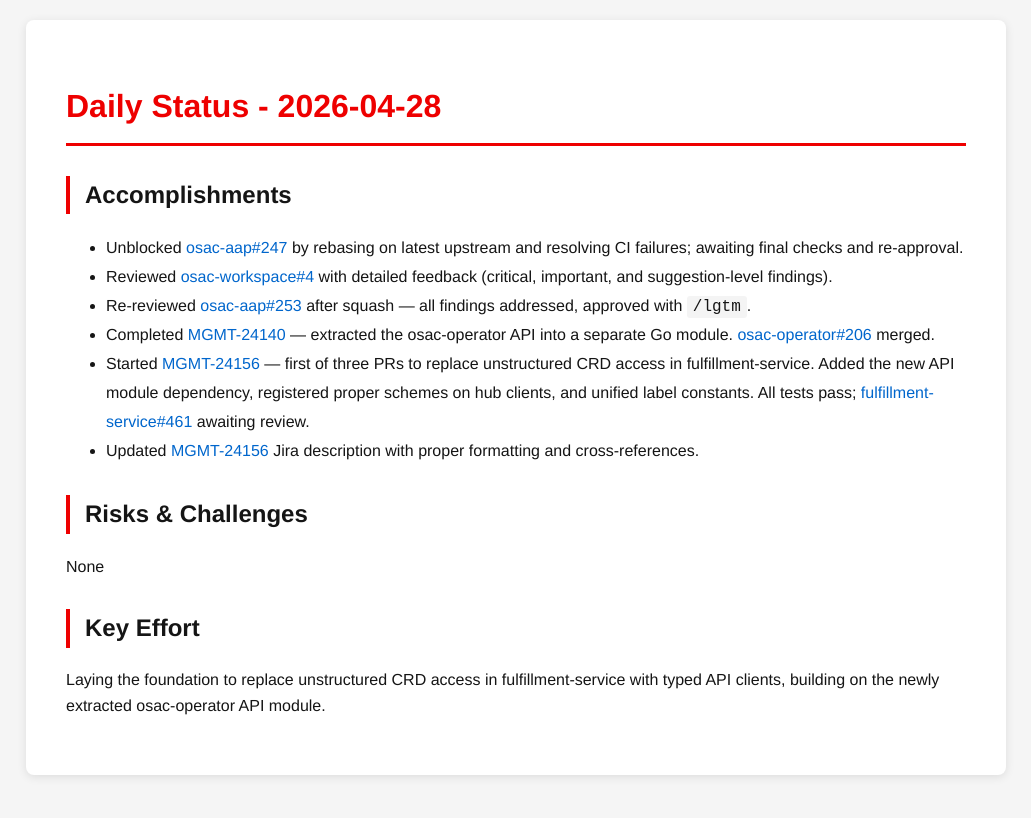
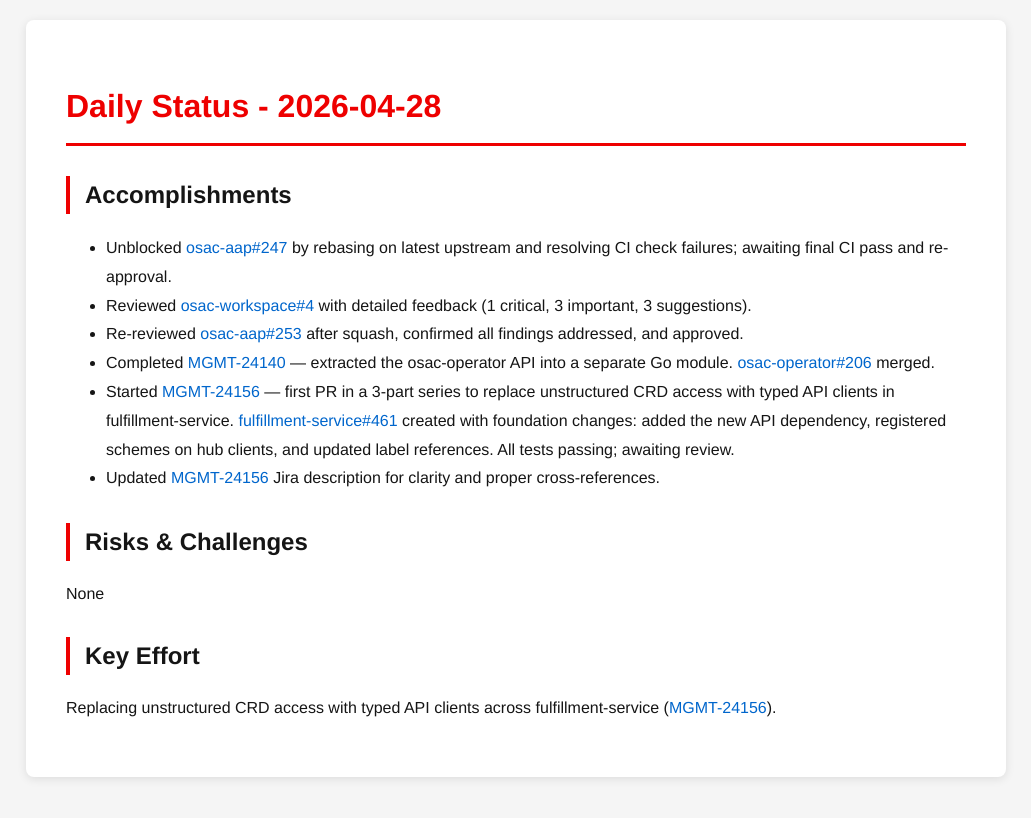
Before and after one commit to tzvatot/daily-status, a Jekyll site: the page built from 2026-04-28.md, in a window 1280 px wide. Shown: the top 818 px of the page, without its empty margins (124-1155 px from the left). Built offline with Jekyll 4.4.1, drawn with Linux system fonts in a browser that asks for light colours.

Commit message:
Daily status update - 2026-04-28

```diff
--- a/2026-04-28.md
+++ b/2026-04-28.md
@@ -7,15 +7,15 @@
 # Daily Status - 2026-04-28
 
 ## Accomplishments
-- Unblocked [osac-aap#247](https://github.com/osac-project/osac-aap/pull/247) by rebasing on latest upstream and resolving CI failures; awaiting final checks and re-approval.
-- Reviewed [osac-workspace#4](https://github.com/osac-project/osac-workspace/pull/4) with detailed feedback (critical, important, and suggestion-level findings).
-- Re-reviewed [osac-aap#253](https://github.com/osac-project/osac-aap/pull/253) after squash — all findings addressed, approved with `/lgtm`.
+- Unblocked [osac-aap#247](https://github.com/osac-project/osac-aap/pull/247) by rebasing on latest upstream and resolving CI check failures; awaiting final CI pass and re-approval.
+- Reviewed [osac-workspace#4](https://github.com/osac-project/osac-workspace/pull/4) with detailed feedback (1 critical, 3 important, 3 suggestions).
+- Re-reviewed [osac-aap#253](https://github.com/osac-project/osac-aap/pull/253) after squash, confirmed all findings addressed, and approved.
 - Completed [MGMT-24140](https://issues.redhat.com/browse/MGMT-24140) — extracted the osac-operator API into a separate Go module. [osac-operator#206](https://github.com/osac-project/osac-operator/pull/206) merged.
-- Started [MGMT-24156](https://issues.redhat.com/browse/MGMT-24156) — first of three PRs to replace unstructured CRD access in fulfillment-service. Added the new API module dependency, registered proper schemes on hub clients, and unified label constants. All tests pass; [fulfillment-service#461](https://github.com/osac-project/fulfillment-service/pull/461) awaiting review.
-- Updated [MGMT-24156](https://issues.redhat.com/browse/MGMT-24156) Jira description with proper formatting and cross-references.
+- Started [MGMT-24156](https://issues.redhat.com/browse/MGMT-24156) — first PR in a 3-part series to replace unstructured CRD access with typed API clients in fulfillment-service. [fulfillment-service#461](https://github.com/osac-project/fulfillment-service/pull/461) created with foundation changes: added the new API dependency, registered schemes on hub clients, and updated label references. All tests passing; awaiting review.
+- Updated [MGMT-24156](https://issues.redhat.com/browse/MGMT-24156) Jira description for clarity and proper cross-references.
 
 ## Risks & Challenges
 None
 
 ## Key Effort
-Laying the foundation to replace unstructured CRD access in fulfillment-service with typed API clients, building on the newly extracted osac-operator API module.
+Replacing unstructured CRD access with typed API clients across fulfillment-service ([MGMT-24156](https://issues.redhat.com/browse/MGMT-24156)).
```
